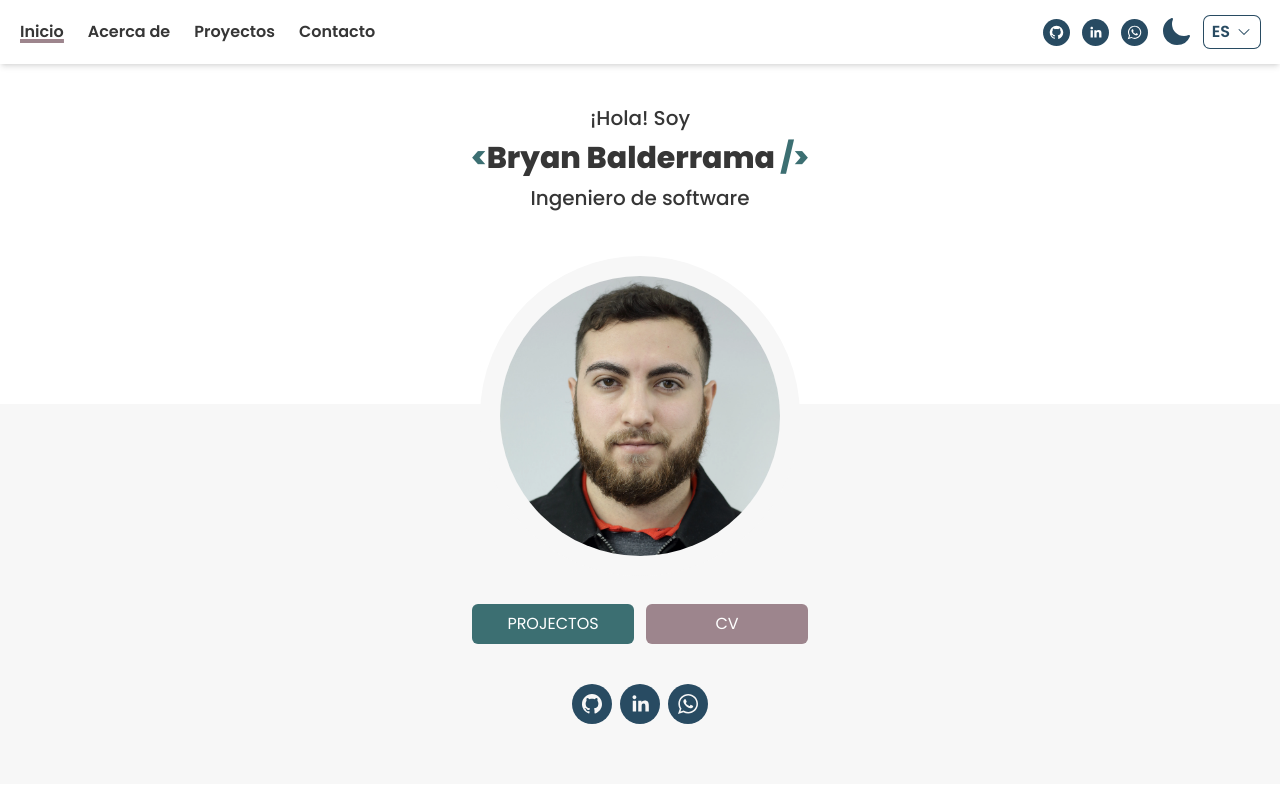
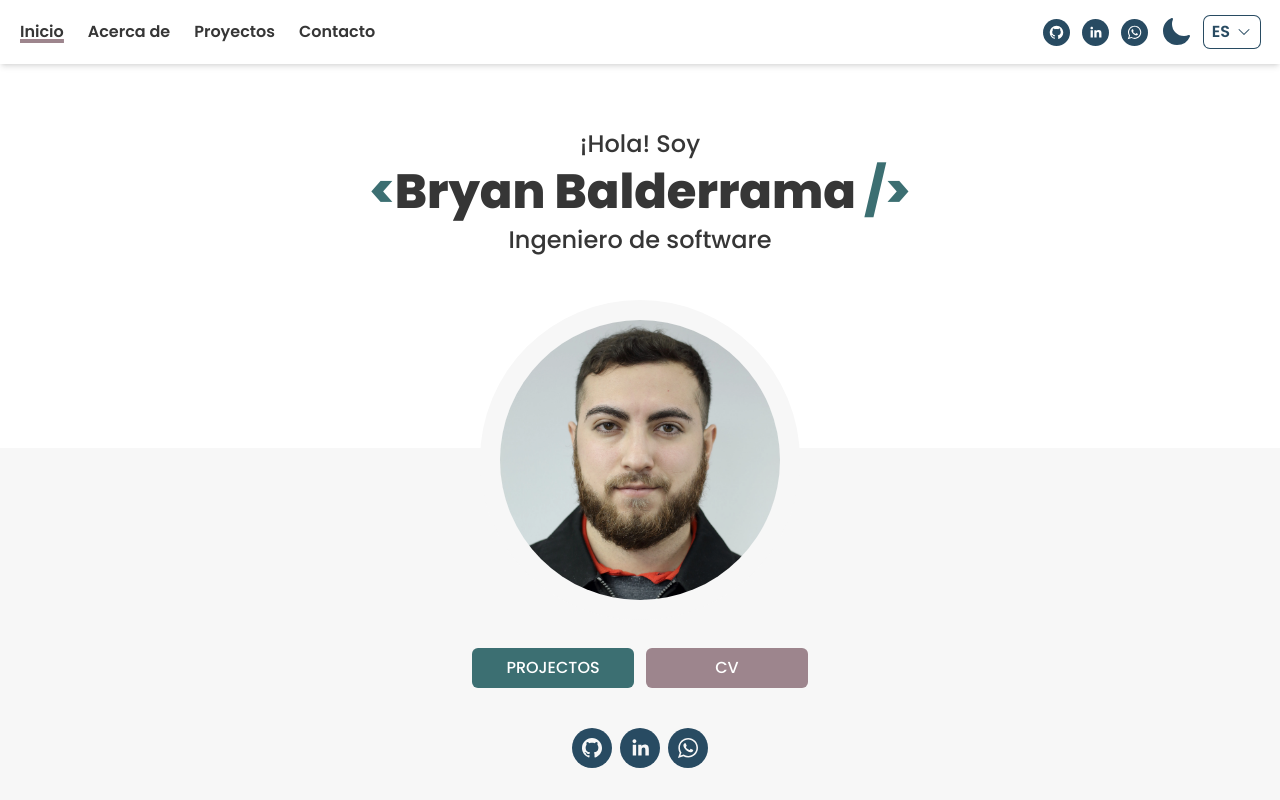
Before and after one commit to bryxn77git/portfolio, a React (Vite) app: page / in a window 1280 px wide. Shown: the top 800 px of the page. Built offline with nearby package versions, Linux system fonts and the light colour scheme.

Commit message:
Home page styles and responsive fixed

```diff
--- a/src/components/Home.jsx
+++ b/src/components/Home.jsx
@@ -3,12 +3,12 @@ import portraitImg from "../assets/portrait.webp";
 
 export const Home = () => {
   return (
-    <section className="flex items-center flex-col py-10  text-text font-poppins">
+    <section className="flex items-center flex-col py-10 md:py-16  text-text font-poppins">
 
         <div className="text-center flex flex-col gap-2 mb-48">
-            <p className="text-xl font-medium">¡Hola! Soy</p>
-            <h1 className="text-3xl font-extrabold"><span className="text-primary">{"<"}</span>{`Bryan Balderrama `}<span className="text-primary">{"/>"}</span></h1>
-            <p className="text-xl font-medium">Ingeniero de software</p>
+            <p className="text-xl md:text-2xl font-medium">¡Hola! Soy</p>
+            <h1 className="text-3xl md:text-5xl font-extrabold"><span className="text-primary">{"<"}</span>{`Bryan Balderrama `}<span className="text-primary">{"/>"}</span></h1>
+            <p className="text-xl md:text-2xl font-medium">Ingeniero de software</p>
         </div>
 
 
@@ -16,7 +16,7 @@ export const Home = () => {
 
             <img src={portraitImg} alt="Portrait" className="w-[280px] rounded-full ring-[20px] ring-background-complement mb-12 z-10 relative -top-32"/>
 
-            <div className="relative -top-32 text-background flex gap-3 mb-10">
+            <div className="relative -top-32 flex gap-3 mb-10 text-background font-medium">
                 <button className="bg-primary w-[162px] py-2 rounded-md">PROJECTOS</button>
                 <button className="bg-secondary w-[162px] py-2 rounded-md">CV</button>
 
--- a/src/index.css
+++ b/src/index.css
@@ -32,3 +32,7 @@
 .logos:hover .social-svg-mask {
     fill: var(--secondary) !important;
 }
+
+.dark .logos .social-svg-icon {
+    fill: var(--background) !important;
+}
```
